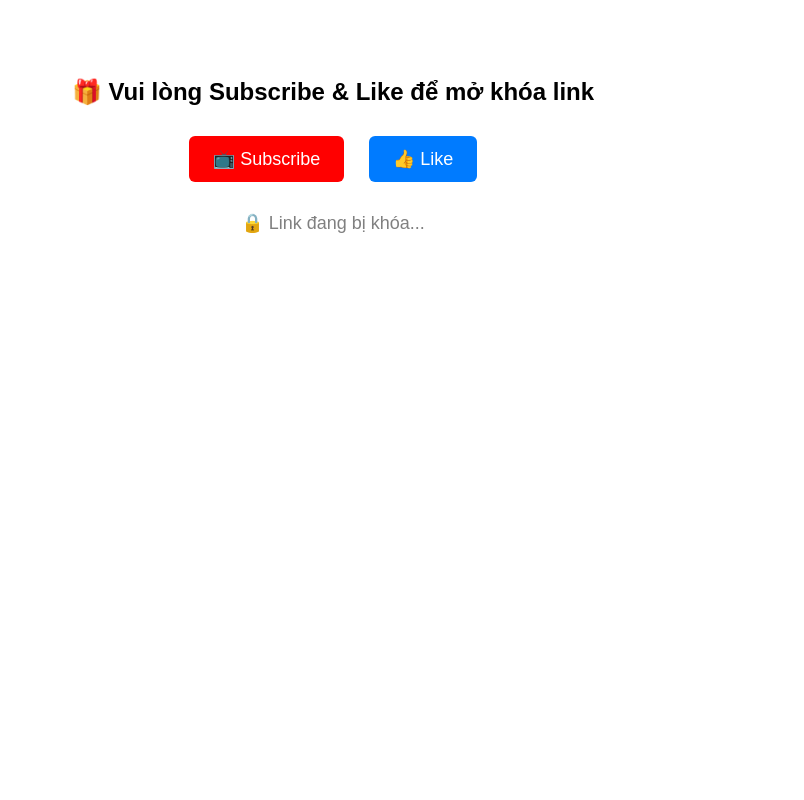
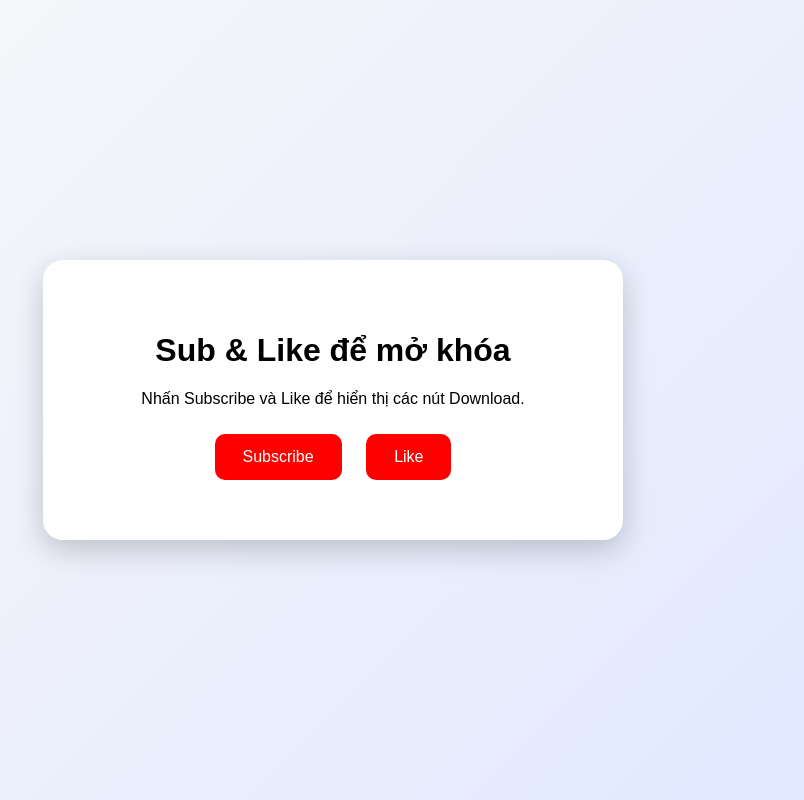
Before and after one commit to star-77-starcool/Subunlock, a plain HTML site: page index.html in a window 1280 px wide. Shown: the whole page, without its empty margins (307-1111 px from the left). Drawn offline with Linux system fonts and the light colour scheme.

Commit message:
index.html

```diff
--- a/index.html
+++ b/index.html
@@ -3,74 +3,59 @@
 <head>
 <meta charset="UTF-8">
 <meta name="viewport" content="width=device-width, initial-scale=1.0">
-  <title>Sub & Like to Unlock</title>
+<title>Sub & Like Unlock - 5 nút Download</title>
 <style>
-    body {
-      font-family: Arial, sans-serif;
-      text-align: center;
-      padding: 50px;
-    }
-    .btn {
-      padding: 12px 24px;
-      margin: 10px;
-      font-size: 18px;
-      cursor: pointer;
-      border: none;
-      border-radius: 6px;
-      transition: 0.3s;
-    }
-    .subscribe { background: #ff0000; color: #fff; }
-    .like { background: #007bff; color: #fff; }
-    .download { background: #28a745; color: #fff; display: none; }
-    .locked {
-      margin-top: 20px;
-      font-size: 18px;
-      color: gray;
-    }
+body { font-family:'Poppins',sans-serif; background:linear-gradient(135deg,#f9f9f9,#e0e7ff); display:flex; justify-content:center; align-items:center; height:100vh; margin:0; }
+.container { background:#fff; padding:50px 40px; border-radius:20px; text-align:center; max-width:500px; width:90%; box-shadow:0 10px 30px rgba(0,0,0,0.2);}
+.btn { display:inline-block; padding:14px 28px; font-size:16px; color:#fff; background-color:#FF0000; border:none; border-radius:10px; cursor:pointer; margin:10px; transition:all 0.3s ease; text-decoration:none; }
+.btn:hover { transform:scale(1.05); }
+.btn.done { background-color:#28a745; pointer-events:none; }
+.download-links { display:none; margin-top:20px; }
+.download-links a { display:block; margin:10px 0; background:#007bff; }
+.download-links a:hover { background:#0056b3; }
 </style>
 </head>
 <body>
-  <h2>🎁 Vui lòng Subscribe & Like để mở khóa link</h2>
+<div class="container">
+  <h1>Sub & Like để mở khóa</h1>
+  <p>Nhấn Subscribe và Like để hiển thị các nút Download.</p>
+  <a href="https://www.youtube.com/@ANGAMINGIOROID?sub_confirmation=1" target="_blank" class="btn" id="subscribeBtn">Subscribe</a>
+  <a href="https://youtu.be/xdbaRKKAoyg?si=jR0C3-wjZoENuC7C" target="_blank" class="btn" id="likeBtn">Like</a>
 
-  <button class="btn subscribe" onclick="subscribe()">📺 Subscribe</button>
-  <button class="btn like" onclick="like()">👍 Like</button>
-
-  <div class="locked" id="status">🔒 Link đang bị khóa...</div>
-
-  <br>
-  <button class="btn download" id="downloadBtn" onclick="goDownload()">⬇️ Download</button>
+  <div class="download-links" id="downloadLinks">
+    <a href="https://www.mediafire.com/file/q7j8s39auxb5xjx/KRNL+x+VNG+M%E1%BB%9Fi+Nh%E1%BA%A5t.apk/file" target="_blank" class="btn">Krnl VNG Android</a>
+    <a href="https://www.mediafire.com/file/pw1u42aiwlnb6co/KRNL_Qu%E1%BB%91c_T%E1%BA%BF_V2.687.apk/file" target="_blank" class="btn">Krnl Quốc tế Android</a>
+    <a href="https://anotepad.com/notes/gt85wwbd" target="_blank" class="btn">Link Script</a>
+    <a href="https://drive.google.com/file/d/1dPqnI9FKwb6Oqx9BJ8hyRMzgpjzqtPjs/view?usp=share_link" target="_blank" class="btn">Krnl VNG iOS</a>
+    <a href="https://box64droid.com/krnl.ipa" target="_blank" class="btn">Krnl Quốc tế iOS</a>
+  </div>
+</div>
 
 <script>
-    let sub = false;
+let subscribed = false;
 let liked = false;
 
-    function subscribe() {
-      // Mở kênh YouTube của bạn
-      window.open("https://www.youtube.com/@ANGAMINHIOROID", "_blank");
-      sub = true;
+const subscribeBtn = document.getElementById('subscribeBtn');
+const likeBtn = document.getElementById('likeBtn');
+const downloadLinks = document.getElementById('downloadLinks');
+
+subscribeBtn.addEventListener('click', ()=>{
+  subscribed = true;
+  subscribeBtn.classList.add('done');
+  subscribeBtn.textContent = "Done ✔";
   checkUnlock();
+});
+likeBtn.addEventListener('click', ()=>{
+  liked = true;
+  likeBtn.classList.add('done');
+  likeBtn.textContent = "Done ✔";
+  checkUnlock();
+});
+
+function checkUnlock(){
+  if(subscribed && liked){
+    downloadLinks.style.display = "block";
   }
-
-    function like() {
-      // Mở video mẫu (bạn có thể thay ID video khác)
-      window.open("https://www.youtube.com/watch?v=dQw4w9WgXcQ", "_blank");
-      liked = true;
-      checkUnlock();
-    }
-
-    function checkUnlock() {
-      if (sub && liked) {
-        document.getElementById("status").innerText = "⏳ Đang mở khóa, vui lòng chờ 5 giây...";
-        setTimeout(() => {
-          document.getElementById("status").innerText = "✅ Link đã mở khóa!";
-          document.getElementById("downloadBtn").style.display = "inline-block";
-        }, 5000);
-      }
-    }
-
-    function goDownload() {
-      // Chuyển trực tiếp đến link Google Drive
-      window.location.href = "https://drive.google.com/file/d/1dPqnI9FKwb6Oqx9BJ8hyRMzgpjzqtPjs/view";
 }
 </script>
 </body>
```
Lines whose indentation alone changed are shown as unchanged.
